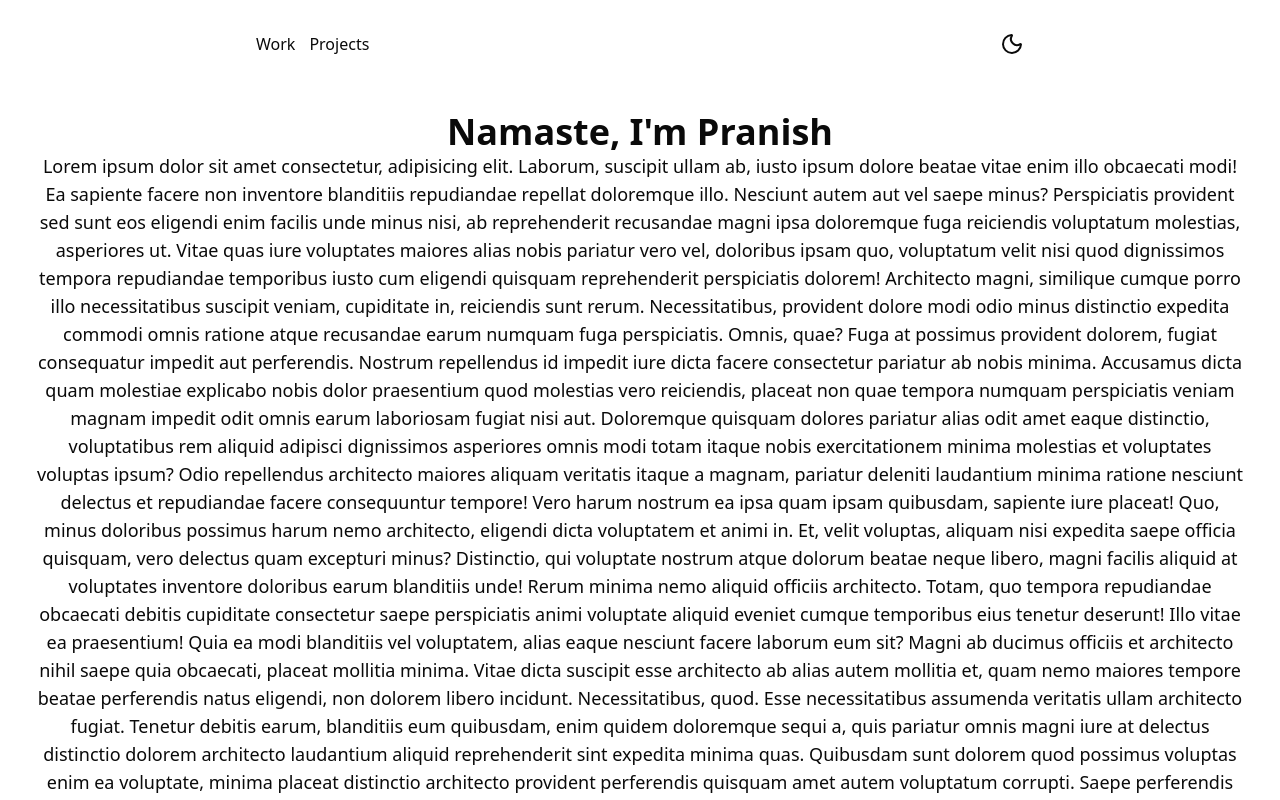
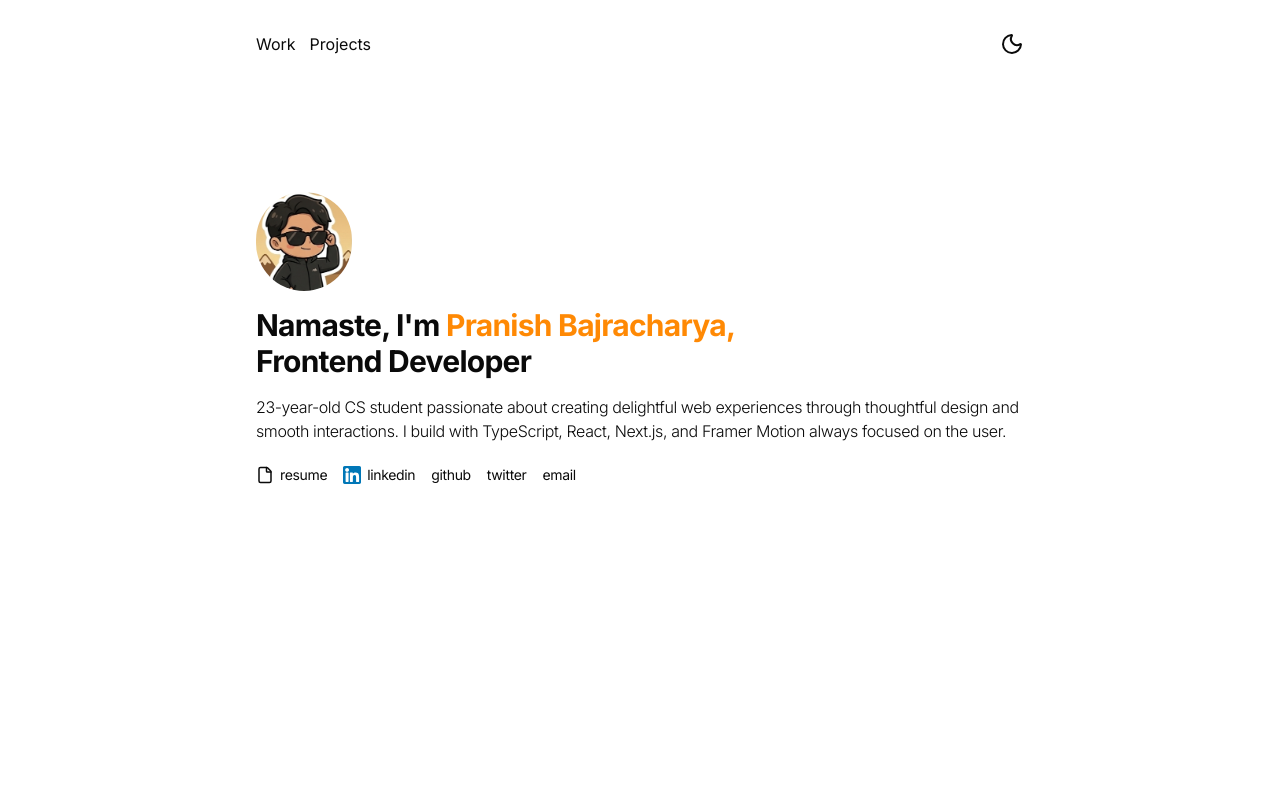
Before and after one commit to pb-bj/portfolio, a Next.js app: page / in a window 1280 px wide. Shown: the top 800 px of the page. Built offline with nearby package versions, Linux system fonts and the light colour scheme.

Commit message:
some description added

```diff
--- a/src/app/globals.css
+++ b/src/app/globals.css
@@ -6,8 +6,8 @@
 @theme inline {
 	--color-background: var(--background);
 	--color-foreground: var(--foreground);
-	--font-sans: var(--font-geist-sans);
-	--font-mono: var(--font-geist-mono);
+
+	--font-inter: var(--font-inter-sans);
 	--color-sidebar-ring: var(--sidebar-ring);
 	--color-sidebar-border: var(--sidebar-border);
 	--color-sidebar-accent-foreground: var(--sidebar-accent-foreground);
--- a/src/app/layout.tsx
+++ b/src/app/layout.tsx
@@ -1,16 +1,11 @@
 import { Navbar } from '@/components';
 import type { Metadata } from 'next';
-import { Geist, Geist_Mono } from 'next/font/google';
+import { Inter } from 'next/font/google';
 import './globals.css';
 
-const geistSans = Geist({
-	variable: '--font-geist-sans',
+const interSans = Inter({
 	subsets: ['latin'],
-});
-
-const geistMono = Geist_Mono({
-	variable: '--font-geist-mono',
-	subsets: ['latin'],
+	weight: ['300', '400', '600', '700', '800'],
 });
 
 export const metadata: Metadata = {
@@ -26,7 +21,7 @@ export default function RootLayout({
 }>) {
 	return (
 		<html lang="en">
-			<body className={`${geistSans.variable} ${geistMono.variable} antialiased`}>
+			<body className={`${interSans.className} antialiased`}>
 				<Navbar />
 				{children}
 			</body>
--- a/src/app/page.tsx
+++ b/src/app/page.tsx
@@ -1,65 +1,20 @@
+import { Media } from '@/components';
+import Image from 'next/image';
 export default function Home() {
 	return (
-		<section className="flex flex-col items-center justify-center py-2 px-8">
-			<h1 className="text-4xl font-bold mt-8">Namaste, I'm Pranish</h1>
-			<p className="text-lg mb-8 text-center">
-				Lorem ipsum dolor sit amet consectetur, adipisicing elit. Laborum, suscipit ullam ab, iusto ipsum dolore beatae
-				vitae enim illo obcaecati modi! Ea sapiente facere non inventore blanditiis repudiandae repellat doloremque
-				illo. Nesciunt autem aut vel saepe minus? Perspiciatis provident sed sunt eos eligendi enim facilis unde minus
-				nisi, ab reprehenderit recusandae magni ipsa doloremque fuga reiciendis voluptatum molestias, asperiores ut.
-				Vitae quas iure voluptates maiores alias nobis pariatur vero vel, doloribus ipsam quo, voluptatum velit nisi
-				quod dignissimos tempora repudiandae temporibus iusto cum eligendi quisquam reprehenderit perspiciatis dolorem!
-				Architecto magni, similique cumque porro illo necessitatibus suscipit veniam, cupiditate in, reiciendis sunt
-				rerum. Necessitatibus, provident dolore modi odio minus distinctio expedita commodi omnis ratione atque
-				recusandae earum numquam fuga perspiciatis. Omnis, quae? Fuga at possimus provident dolorem, fugiat consequatur
-				impedit aut perferendis. Nostrum repellendus id impedit iure dicta facere consectetur pariatur ab nobis minima.
-				Accusamus dicta quam molestiae explicabo nobis dolor praesentium quod molestias vero reiciendis, placeat non
-				quae tempora numquam perspiciatis veniam magnam impedit odit omnis earum laboriosam fugiat nisi aut. Doloremque
-				quisquam dolores pariatur alias odit amet eaque distinctio, voluptatibus rem aliquid adipisci dignissimos
-				asperiores omnis modi totam itaque nobis exercitationem minima molestias et voluptates voluptas ipsum? Odio
-				repellendus architecto maiores aliquam veritatis itaque a magnam, pariatur deleniti laudantium minima ratione
-				nesciunt delectus et repudiandae facere consequuntur tempore! Vero harum nostrum ea ipsa quam ipsam quibusdam,
-				sapiente iure placeat! Quo, minus doloribus possimus harum nemo architecto, eligendi dicta voluptatem et animi
-				in. Et, velit voluptas, aliquam nisi expedita saepe officia quisquam, vero delectus quam excepturi minus?
-				Distinctio, qui voluptate nostrum atque dolorum beatae neque libero, magni facilis aliquid at voluptates
-				inventore doloribus earum blanditiis unde! Rerum minima nemo aliquid officiis architecto. Totam, quo tempora
-				repudiandae obcaecati debitis cupiditate consectetur saepe perspiciatis animi voluptate aliquid eveniet cumque
-				temporibus eius tenetur deserunt! Illo vitae ea praesentium! Quia ea modi blanditiis vel voluptatem, alias eaque
-				nesciunt facere laborum eum sit? Magni ab ducimus officiis et architecto nihil saepe quia obcaecati, placeat
-				mollitia minima. Vitae dicta suscipit esse architecto ab alias autem mollitia et, quam nemo maiores tempore
-				beatae perferendis natus eligendi, non dolorem libero incidunt. Necessitatibus, quod. Esse necessitatibus
-				assumenda veritatis ullam architecto fugiat. Tenetur debitis earum, blanditiis eum quibusdam, enim quidem
-				doloremque sequi a, quis pariatur omnis magni iure at delectus distinctio dolorem architecto laudantium aliquid
-				reprehenderit sint expedita minima quas. Quibusdam sunt dolorem quod possimus voluptas enim ea voluptate, minima
-				placeat distinctio architecto provident perferendis quisquam amet autem voluptatum corrupti. Saepe perferendis
-				ipsam odio exercitationem neque unde laudantium blanditiis nulla. Impedit nihil eos ipsum molestiae veritatis
-				nulla dolore excepturi aut omnis cupiditate repellendus aliquid delectus sequi, officiis earum eligendi!
-				Mollitia, aperiam ratione, quia itaque eligendi, quidem enim eius doloribus repudiandae eos vitae qui
-				perspiciatis pariatur. Tenetur neque deserunt obcaecati et, exercitationem aspernatur molestiae, doloribus
-				recusandae, quam ipsum porro quas error natus eum eos dolorum corrupti possimus aliquid! Qui tenetur, doloribus
-				porro cupiditate rem adipisci debitis, totam molestiae eum facere rerum perferendis ipsam nisi? Eveniet neque
-				dolorum possimus at molestiae odio dolor culpa voluptatum eligendi omnis itaque illo deleniti amet, pariatur ea
-				quasi debitis maiores necessitatibus. Quis asperiores quo laboriosam distinctio vel odio earum incidunt veniam
-				ad et ipsum, similique eum repellat facilis corrupti necessitatibus vitae provident at? Unde aspernatur at
-				consectetur qui ipsam pariatur quos debitis commodi officia, ipsa fuga quo tenetur, laboriosam distinctio
-				molestiae tempore praesentium? Doloremque ducimus magnam officia quibusdam explicabo rerum illo nihil a
-				aspernatur iste aperiam nostrum tenetur est, asperiores consectetur voluptate nobis nam error dolore pariatur
-				repellendus recusandae dicta ab ea! Molestiae, repudiandae magnam? Repudiandae consectetur, possimus ipsum sint
-				explicabo deserunt culpa maxime animi temporibus nulla illo ullam rem soluta! Ad corporis reiciendis optio
-				eveniet fugiat voluptatibus hic, illo quam quis ipsa quisquam sequi, minus atque quibusdam qui quae itaque culpa
-				nihil sed inventore placeat natus eaque fugit iste? Expedita tenetur dicta sed molestiae voluptate? Pariatur
-				voluptas laboriosam eius quis incidunt nam, dolorem ipsa dicta accusantium quas excepturi porro molestias.
-				Numquam corrupti qui, voluptate est, obcaecati tempora odio id sed cupiditate architecto, amet suscipit veniam.
-				Illo nam facilis reprehenderit qui nemo assumenda perferendis eveniet laboriosam et architecto sed, iure
-				voluptate aliquam recusandae alias ex minima harum voluptatum tempora, ullam nihil? Aut, ab. Aut quisquam ad
-				consequatur est natus itaque, atque, tenetur doloribus, fugit voluptatum dolorem et id ab? Aperiam in eveniet
-				consequuntur rem ipsam nemo adipisci assumenda eligendi ab atque quod quas officia harum, iusto sint fugit odio
-				quo? Nam maiores, voluptate sapiente doloremque natus sit blanditiis dolorum optio assumenda perferendis, modi
-				pariatur ducimus quaerat nesciunt temporibus harum molestiae consequatur, doloribus earum illum id a. Corrupti
-				minima rem possimus consequuntur! Neque nihil quidem, consequuntur esse at, autem voluptatum porro eius
-				repellendus dolor accusantium, illum placeat ipsam aliquam laboriosam provident a eum cum! Iusto beatae omnis
-				nostrum, magni sunt et numquam. Aut quibusdam repellat sequi commodi!
+		<section className="w-full max-w-3xl mx-auto flex flex-col py-2 px-8 lg:px-0">
+			<div className="mt-28 space-y-4">
+				<Image src="/images/pranish.png" alt="pranish" width={96} height={96} className="object-contain rounded-full" />
+				<h1 className="text-2xl md:text-3xl font-bold  tracking-tight ">
+					Namaste, I'm <span className="text-orange-400">Pranish Bajracharya,</span> <br /> Frontend Developer
+				</h1>
+			</div>
+			<p className="mt-4 font-light tracking-tight">
+				23-year-old CS student passionate about creating delightful web experiences through thoughtful design and smooth
+				interactions. I build with TypeScript, React, Next.js, and Framer Motion always focused on the user.
 			</p>
+
+			<Media />
 		</section>
 	);
 }
--- a/src/components/index.ts
+++ b/src/components/index.ts
@@ -1,3 +1,4 @@
+import Media from './media';
 import Navbar from './navbar';
 
-export { Navbar };
+export { Media, Navbar };
--- /dev/null
+++ b/src/components/media.tsx
@@ -0,0 +1,22 @@
+import { File } from 'lucide-react';
+import Image from 'next/image';
+
+export default function Media() {
+	return (
+		<div className="pt-3">
+			<ul className="flex gap-4 mt-2.5 text-sm tracking-tight font-medium lowercase">
+				<li className="flex items-center gap-1.5 hover:text-orange-400 hover:underline transition ease-linear duration-100 cursor-pointer">
+					<File size={18} />
+					resume
+				</li>
+				<li className="flex items-center gap-1.5 hover:text-orange-400 hover:underline transition ease-linear duration-100 cursor-pointer">
+					<Image src="/svg/linkedin.svg" alt="linkedin" width={18} height={18} className="object-contain" />
+					linkedin
+				</li>
+				<li>github</li>
+				<li>twitter</li>
+				<li>email</li>
+			</ul>
+		</div>
+	);
+}
```
Also changed, not shown: public/images/pranish.png, public/svg/linkedin.svg (added).
